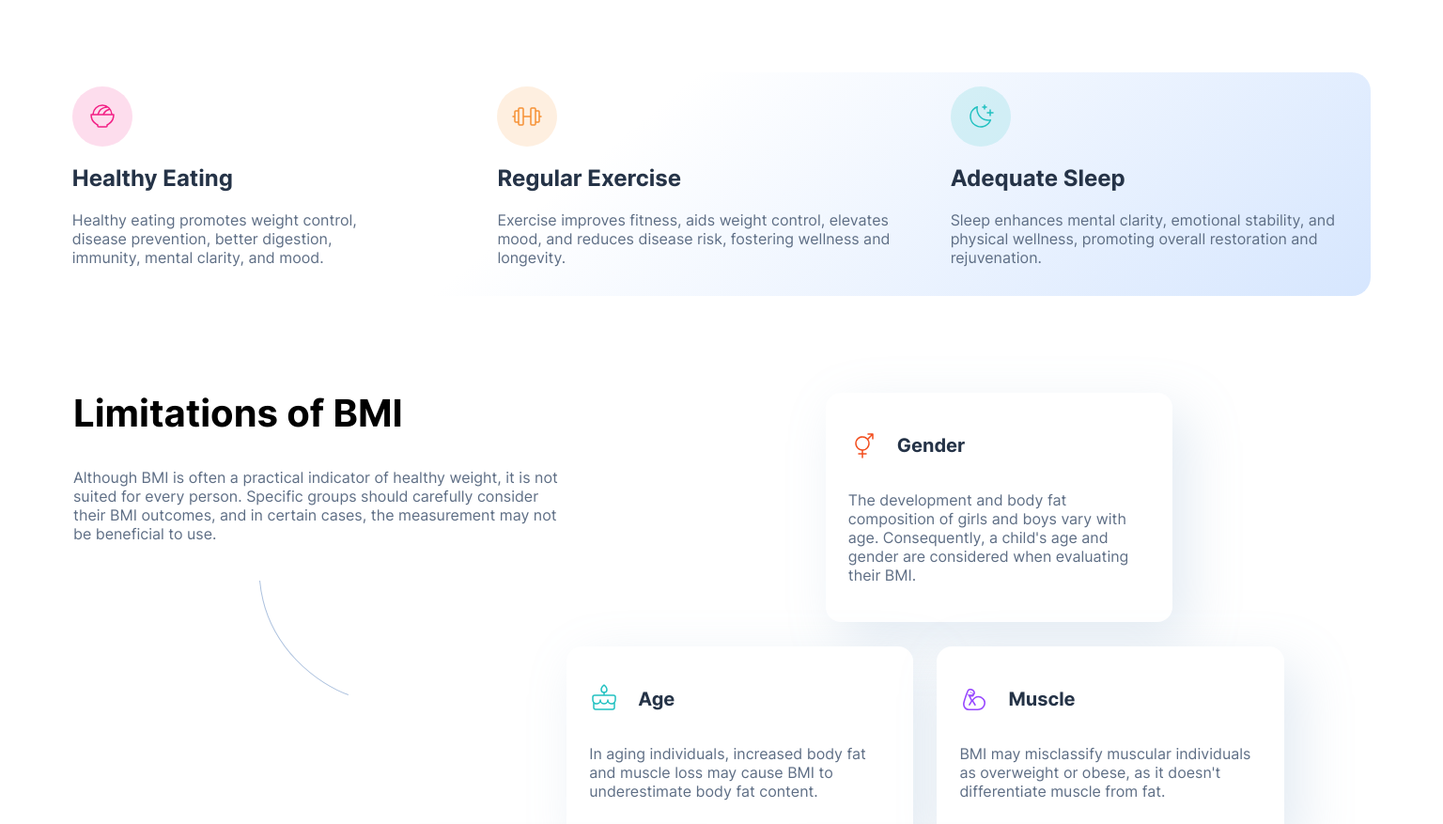
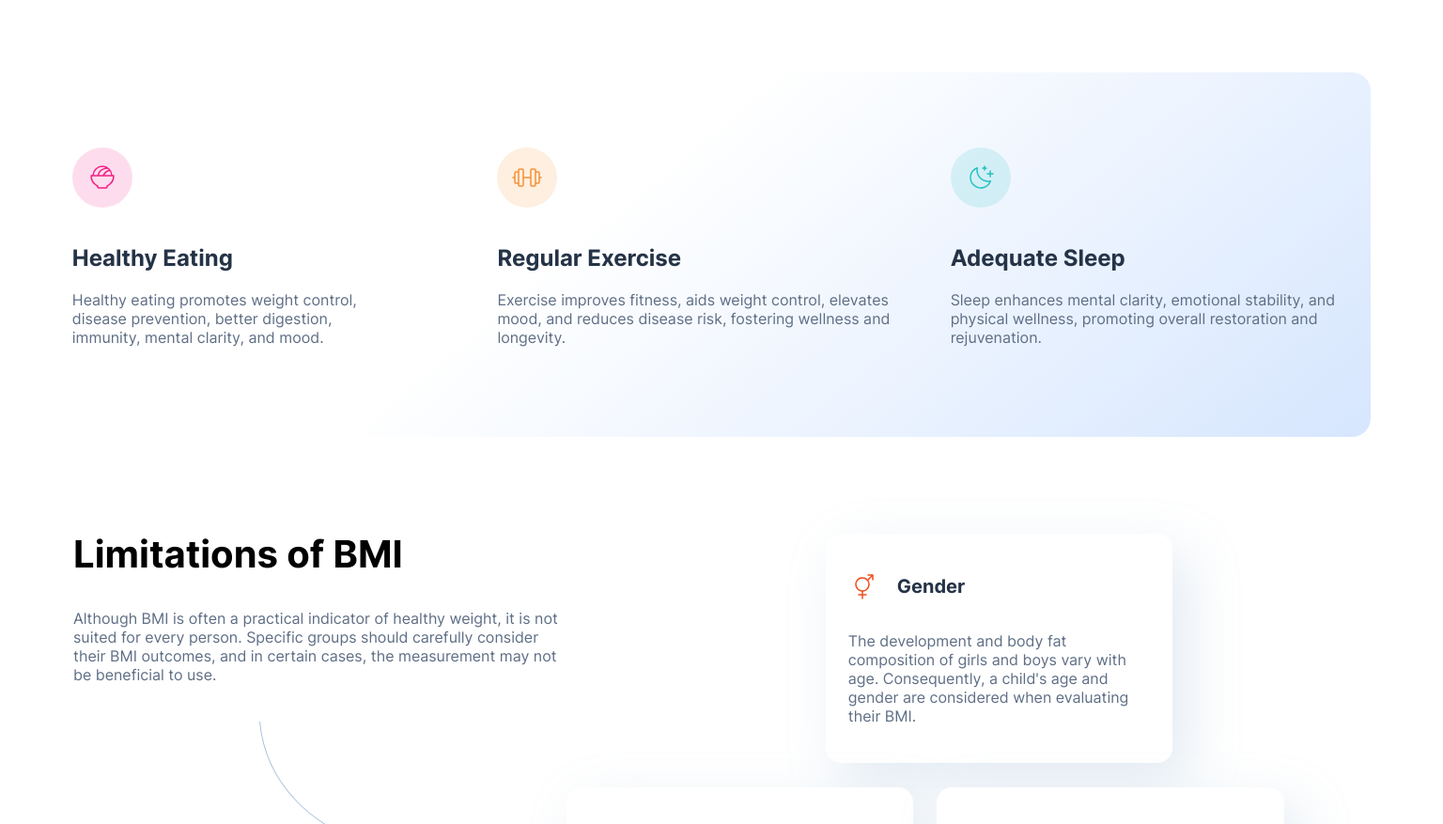
Before and after one commit to joshhovis/BMI-Calculator, a plain HTML site: page index.html in a window 1536 px wide. Shown: the part 1140-2017 px from the top of the page at 94% size. Drawn offline with Linux system fonts and the light colour scheme.

Commit message:
css edit

```diff
--- a/app.css
+++ b/app.css
@@ -574,12 +574,12 @@ body, html {
         margin: 0 auto;
         border-radius: 20px;
         margin-bottom: 100px;
-        padding: 15px 0;
+        padding: 80px 0;
     }
 
     .tips-eating, .tips-exercise, .tips-sleep {
         flex-direction: column;
-        gap: unset;
+        gap: 20px;
     }
 
     .tips-eating-icon, .tips-exercise-icon, .tips-sleep-icon {
```
